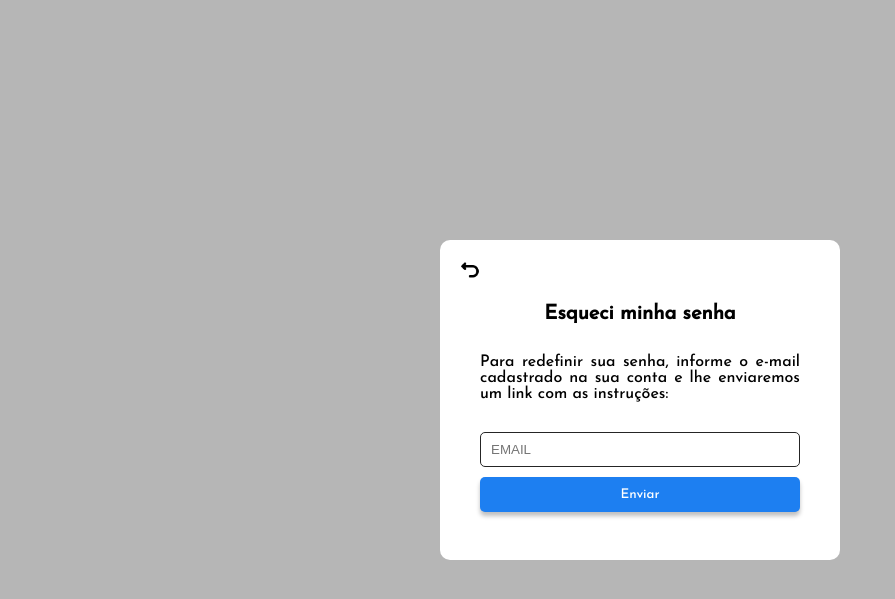
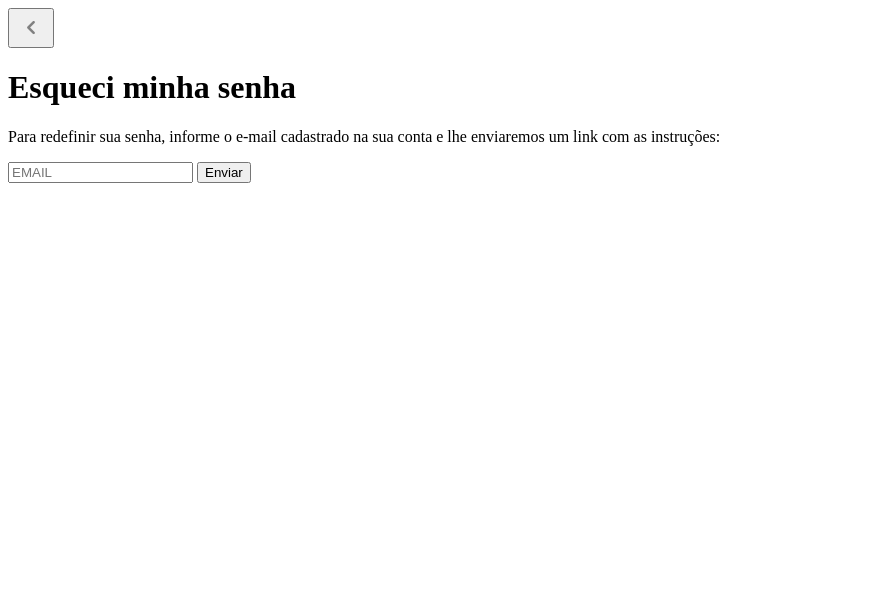
Before and after one commit to Wooo589/unb-ds-verde-pantano, a Django app: page /login/senha in a window 1280 px wide. Shown: the top 599 px of the page, without its empty margins (0-895 px from the left). Run offline with Django 4.2, Linux system fonts and the light colour scheme.

Commit message:
Add files via upload

```diff
--- a/templates/inicial/esqueciSenha.html
+++ b/templates/inicial/esqueciSenha.html
@@ -1,24 +1,26 @@
-{% load static %}
-
 <!DOCTYPE html>
-<html lang="en">
+<html lang="pt-br">
     <head>
         <meta charset="UTF-8" />
         <meta name="viewport" content="width=device-width, initial-scale=1.0" />
-        <title>MedConnect</title>
-        <link rel="stylesheet" href="{% static 'styles/esqueciSenha.css'%}">
+        <title>modal</title>
+        <link rel="stylesheet" href="style/esqueciSenha.css">
+        <link rel="stylesheet" href="https://unicons.iconscout.com/release/v4.0.0/css/line.css">
     </head>
     <body>
         <div class="modal_box_esqueciSenha">
             <div class="modal_esqueciSenha">
-                <a href="{% url "login" %}"><img class="modal_icon_back" src="{% static 'img/icone-voltar-overlay.png'%}" alt="icone voltar"></a>
-                <h1 class="modal_title">Esqueci minha senha</h1>
+                <!-- <a href="FazerLogin.html"><img class="modal_icon_back" src="MIDIA/IMG/voltar (1).png" alt="icone voltar"></a> -->
+                <div id="modal_title">
+                    <a href="FazerLogin.html"><button class="voltar"><i class="uil uil-angle-left" style="font-size: 30px; color: gray;"></i></button></a>
+                    <h1 class="modal_title">Esqueci minha senha</h1>
+                </div>
                 <p class="modal_phrase">
                     Para redefinir sua senha, informe o e-mail cadastrado na sua conta e
                     lhe enviaremos um link com as instruções:
                 </p>
                 <input class="modal_email" type="email" placeholder="EMAIL">
-                <a href="{% url "confirma_email" %}"><input class="modal_button" type="button" value="Enviar"></a>
+                <a href="ConfirmaEmail.html"><input class="modal_button" type="button" value="Enviar"></a>
             </div>
         </div>
     </body>
```
